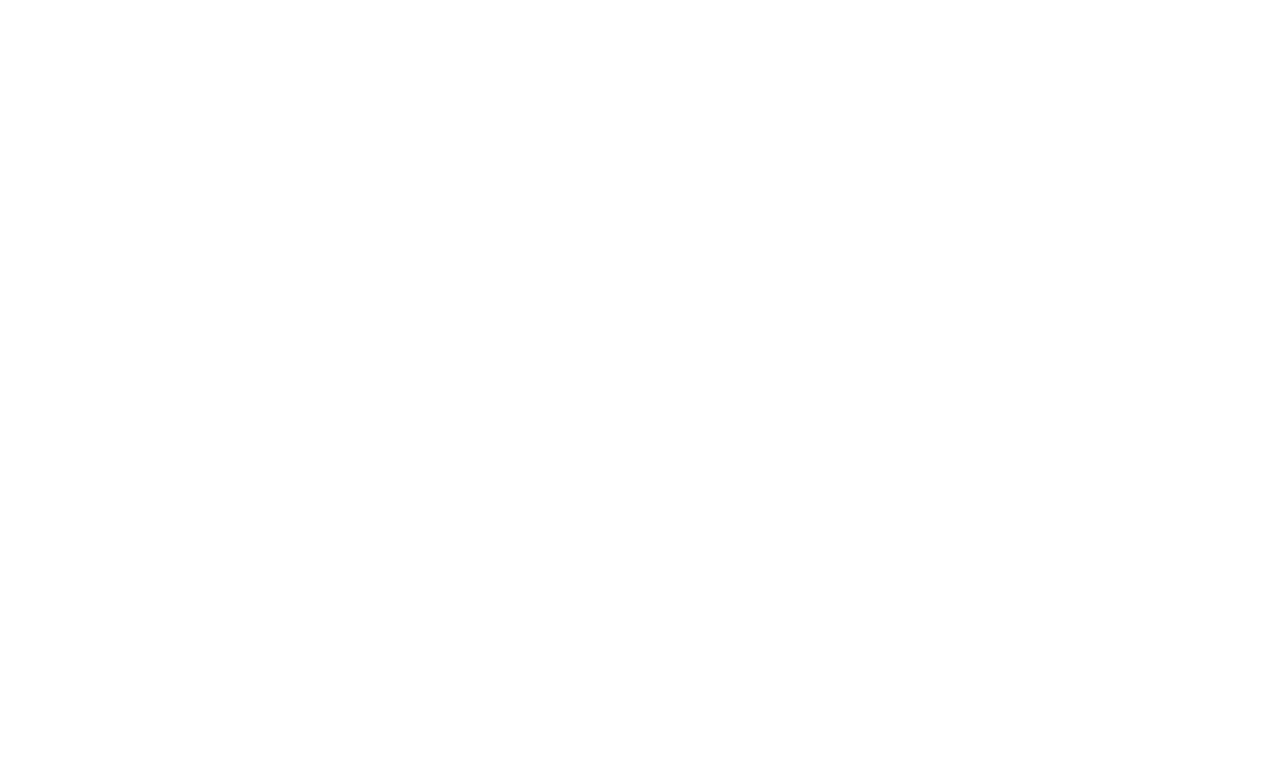
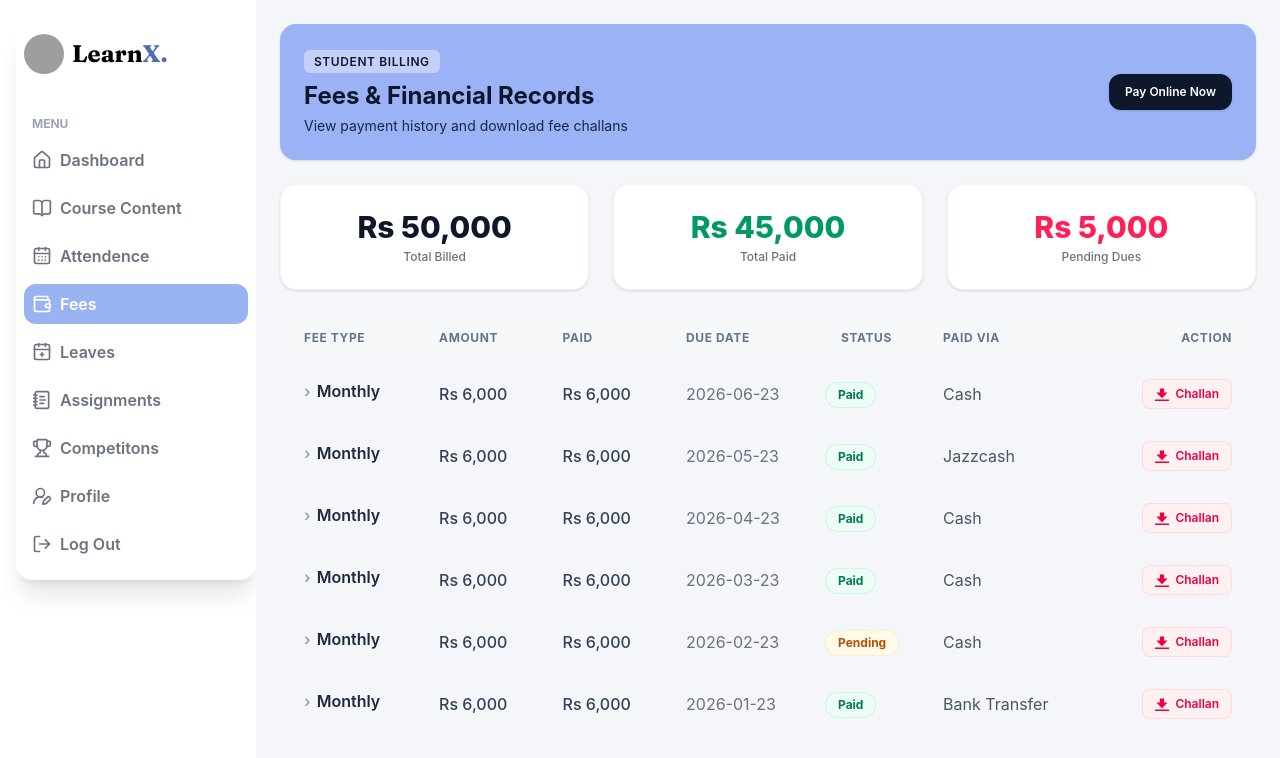
Before and after one commit to codebymubashir/student-teacher-portal, a React (Vite) app in the folder Client/: page /student/portal/fees in a window 1280 px wide. Before the commit this address had no page. Shown: the top 758 px of the page. Built offline with nearby package versions, Linux system fonts and the light colour scheme; grey boxes are pictures that could not be loaded; a web font is replaced by a local one.

Commit message:
fees pgae completed

```diff
--- a/Client/src/App.jsx
+++ b/Client/src/App.jsx
@@ -8,6 +8,7 @@
 import Home from './pages/Student/Dashboard/pages/Home'
 import Coursecontent from './pages/Student/Dashboard/pages/Coursecontent'
 import Attendence from './pages/Student/Dashboard/pages/Attendence'
+import Fees from './pages/Student/Dashboard/pages/Fees'
 const App = () => {
   return (
     <>
@@ -20,6 +21,7 @@
             <Route path='home' element={<Home />} />
             <Route path='content' element={<Coursecontent />} />
             <Route path='attendence' element={<Attendence />} />
+            <Route path='fees' element={<Fees />} />
           </Route>
         </Routes>
         <Routes>
--- a/Client/src/pages/Student/Dashboard/pages/Attendence.jsx
+++ b/Client/src/pages/Student/Dashboard/pages/Attendence.jsx
@@ -15,7 +15,7 @@
   ];
 
   return (
-    <div className="bg-[#F4F6FA] min-h-screen p-6 font-sans text-slate-800">
+    <div className="bg-[#F4F6FA] student min-h-screen p-6 font-sans text-slate-800">
 
       {/* Top Banner */}
       <div className="bg-[#9BB2F6] rounded-2xl p-6 text-slate-900 mb-6 shadow-sm flex justify-between items-center">
--- a/Client/src/pages/Student/Dashboard/pages/Fees.jsx
+++ b/Client/src/pages/Student/Dashboard/pages/Fees.jsx
@@ -1,8 +1,184 @@
 import React from 'react'
 
 const Fees = () => {
+
+  // Report Data
+
+  const feesReport = [
+    {
+      id: 1,
+      type: 'Monthly',
+      amount: 'Rs 6,000',
+      paid: 'Rs 6,000',
+      due: '2026-06-23',
+      status: 'Paid',
+      method: 'Cash'
+    },
+    {
+      id: 1,
+      type: 'Monthly',
+      amount: 'Rs 6,000',
+      paid: 'Rs 6,000',
+      due: '2026-05-23',
+      status: 'Paid',
+      method: 'Jazzcash'
+    },
+    {
+      id: 1,
+      type: 'Monthly',
+      amount: 'Rs 6,000',
+      paid: 'Rs 6,000',
+      due: '2026-04-23',
+      status: 'Paid',
+      method: 'Cash'
+    },
+    {
+      id: 1,
+      type: 'Monthly',
+      amount: 'Rs 6,000',
+      paid: 'Rs 6,000',
+      due: '2026-03-23',
+      status: 'Paid',
+      method: 'Cash'
+    },
+    {
+      id: 1,
+      type: 'Monthly',
+      amount: 'Rs 6,000',
+      paid: 'Rs 6,000',
+      due: '2026-02-23',
+      status: 'unpaid',
+      method: 'Cash'
+    },
+    {
+      id: 1,
+      type: 'Monthly',
+      amount: 'Rs 6,000',
+      paid: 'Rs 6,000',
+      due: '2026-01-23',
+      status: 'Paid',
+      method: 'Bank Transfer'
+    },
+  ]
   return (
-    <div>
+    <div className="bg-[#F4F6FA] student min-h-screen p-6 font-sans text-slate-800">
+
+      {/* Top banner */}
+
+      <div className='bg-[#9BB2F6] rounded-2xl p-6 text-slate-900 mb-6 shadow-sm flex flex-col md:flex-row justify-between items-start md:items-center gap-4'>
+        <div>
+          <span className="text-xs font-semibold uppercase tracking-wider bg-white/40 px-2.5 py-1 rounded-md">
+            Student Billing
+          </span>
+          <h1 className="text-2xl font-bold mt-2">Fees & Financial Records</h1>
+          <p className="text-sm opacity-90 mt-1">View payment history and download fee challans</p>
+        </div>
+        <button className="bg-slate-900 text-white text-xs font-semibold px-4 py-2.5 rounded-xl shadow hover:bg-slate-800 transition">
+          Pay Online Now
+        </button>
+      </div>
+
+      {/* Summary cards  */}
+
+      <div className="grid grid-cols-1 md:grid-cols-3 gap-6 mb-6">
+
+        {/* Total Billed */}
+
+        <div className="bg-white p-6 rounded-2xl shadow-sm border border-gray-100 flex flex-col items-center justify-center">
+          <span className="text-3xl font-extrabold text-slate-900">Rs 50,000</span>
+          <span className="text-xs font-medium text-gray-500 mt-1">Total Billed</span>
+        </div>
+
+        {/* Total Paid */}
+
+        <div className="bg-white p-6 rounded-2xl shadow-sm border border-gray-100 flex flex-col items-center justify-center">
+          <span className="text-3xl font-extrabold text-emerald-600">Rs 45,000</span>
+          <span className="text-xs font-medium text-gray-500 mt-1">Total Paid</span>
+        </div>
+
+        {/* Total Pending */}
+
+        <div className="bg-white p-6 rounded-2xl shadow-sm border border-gray-100 flex flex-col items-center justify-center">
+          <span className="text-3xl font-extrabold text-rose-500">Rs 5,000</span>
+          <span className="text-xs font-medium text-gray-500 mt-1">Pending Dues</span>
+        </div>
+
+      </div>
+
+      {/* Table fees data */}
+
+      <div>
+        <table className='w-full text-left'>
+          <thead>
+            <tr className="bg-gray-50/70 border-b border-gray-100 text-xs font-bold text-slate-500 uppercase tracking-wider">
+              <th className="p-4 pl-6">Fee Type</th>
+              <th className="p-4">Amount</th>
+              <th className="p-4">Paid</th>
+              <th className="p-4">Due Date</th>
+              <th className="p-4">Status</th>
+              <th className="p-4">Paid Via</th>
+              <th className="p-4 pr-6 text-right">Action</th>
+
+            </tr>
+          </thead>
+          <tbody>
+            {feesReport.map((item)=>(
+              <tr key={item.id} className='hover:bg-gray-50/60 transition'>
+
+                {/* Fee Type */}
+                <td className="p-4 pl-6 font-semibold text-slate-800 flex items-center gap-1.5">
+                    <span className="text-gray-400">›</span> {item.type}
+                  </td>
+
+                  {/* Amount */}
+
+                  <td className="p-4 text-slate-700 font-medium">{item.amount}</td>
+
+                  {/* Paid */}
+
+                  <td className="p-4 text-slate-700 font-medium">{item.paid}</td>
+
+                  {/* Due Date */}
+
+                  <td className="p-4 text-gray-500">{item.due}</td>
+
+                  {/* Fees Status */}
+
+                  <td>
+                    {item.status.toLowerCase() === 'paid' ? (
+                      <span className="inline-flex items-center bg-emerald-50 text-emerald-700 text-xs font-bold px-3 py-1 rounded-full border border-emerald-200/50">
+                        Paid
+                      </span>
+                    ):(
+                      <span className="inline-flex items-center bg-amber-50 text-amber-700 text-xs font-bold px-3 py-1 rounded-full border border-amber-200/50">
+                        Pending
+                      </span>
+                    )}
+                  </td>
+
+                  {/* Paid via */}
+
+                  <td className="p-4 text-gray-600">{item.method}</td>
+
+                  {/* Action */}
+
+                  <td className="p-4 pr-6 text-right">
+                    <button className="inline-flex items-center gap-1.5 text-xs font-semibold text-rose-600 bg-rose-50 border border-rose-200/60 hover:bg-rose-100 px-3 py-1.5 rounded-lg transition">
+                      <svg className="w-3.5 h-3.5 fill-current" viewBox="0 0 20 20">
+                        <path d="M13 8V2H7v6H2l8 8 8-8h-5zM0 18h20v2H0v-2z"/>
+                      </svg>
+                      Challan
+                    </button>
+                  </td>
+
+              </tr>
+
+
+            ))}
+          </tbody>
+
+        </table>
+      </div>
 
     </div>
   )
```
